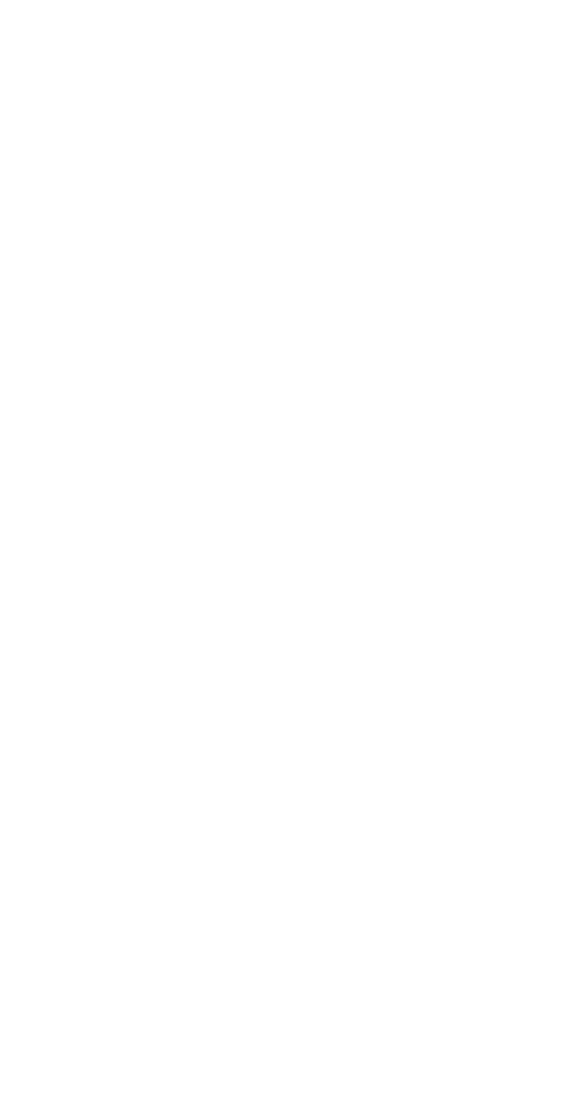
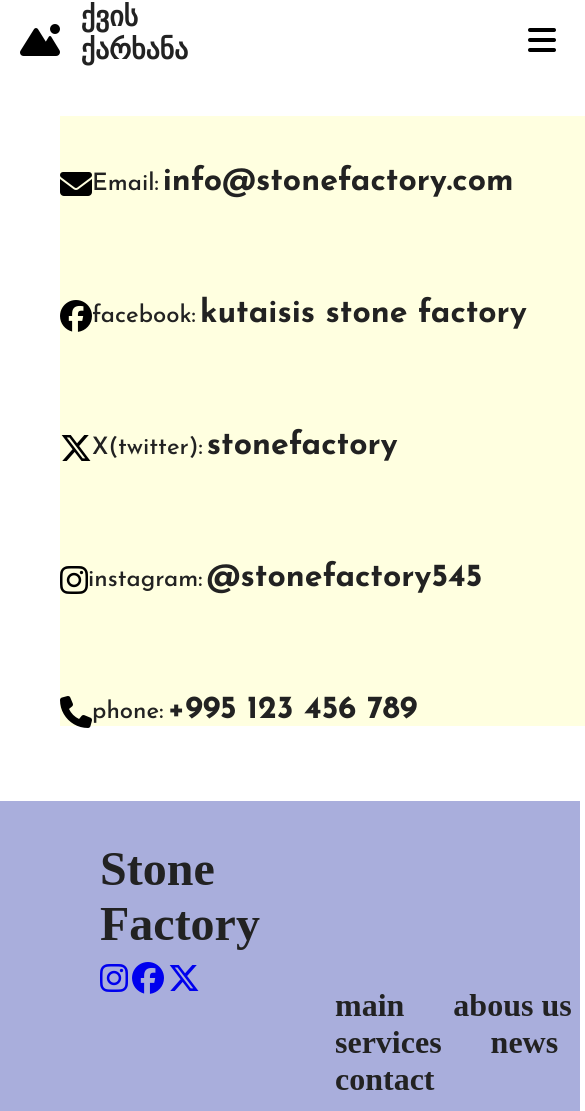
Before and after one commit to N1k0Devv/kutaisisqvisqarxana, a plain HTML site: page contact.html in a window 390 px wide. Shown: the top 1111 px of the page, 585 px wide, since content can reach past the window. Before the commit the page ends 844 px from the top, so only its background shows below. Drawn offline with Linux system fonts and the light colour scheme.

Commit message:
kontaqti

```diff
--- a/aboutus.html
+++ b/aboutus.html
@@ -0,0 +1,29 @@
+<!DOCTYPE html>
+<html lang="en">
+<head>
+    <meta charset="UTF-8">
+    <meta name="viewport" content="width=device-width, initial-scale=1.0">
+    <title>Document</title>
+    <link rel="stylesheet" href="reset.css">
+    <link rel="stylesheet" href="style.css">
+    <script src="https://kit.fontawesome.com/7706f5712b.js" crossorigin="anonymous"></script>
+</head>
+<body>
+    <header>
+        <div class="container">
+            <i class="fa-solid fa-mountain-sun fa-2xl"></i>
+            <h2>ქვის ქარხანა</h2>
+            <nav>
+                <ul>
+                    <li><a class="nav"  href="#">მთავარი</a></li>
+                    <li><a class="nav"  href="aboutus.html">ჩვენს შესახებ</a></li>
+                    <li><a class="nav"  href="sevice.html">სერვისები</a></li>
+                    <li><a class="nav"  href="siaxle.html">სიახლე</a></li>
+                    <li><a class="nav"  href="contact.html">კონტაქტი</a></li>
+                    <li><i class="fa-solid fa-bars fa-2xl" id="bar"></i></li>
+                </ul>
+            </nav>
+        </div>
+    </header>
+</body>
+</html>
--- a/contact.html
+++ b/contact.html
@@ -0,0 +1,65 @@
+<!DOCTYPE html>
+<html lang="en">
+<head>
+    <meta charset="UTF-8">
+    <meta name="viewport" content="width=device-width, initial-scale=1.0">
+    <title>Document</title>
+    <link rel="stylesheet" href="reset.css">
+    <link rel="stylesheet" href="style.css">
+    <script src="https://kit.fontawesome.com/7706f5712b.js" crossorigin="anonymous"></script>
+    <link rel="preconnect" href="https://fonts.googleapis.com">
+<link rel="preconnect" href="https://fonts.gstatic.com" crossorigin>
+<link href="https://fonts.googleapis.com/css2?family=Josefin+Sans:ital,wght@0,100..700;1,100..700&display=swap" rel="stylesheet">
+</head>
+<body>
+    <header>
+        <div class="container">
+            <i class="fa-solid fa-mountain-sun fa-2xl"></i>
+            <h2>ქვის ქარხანა</h2>
+            <nav>
+                <ul>
+                    <li><a class="nav"  href="index.html">მთავარი</a></li>
+                    <li><a class="nav"  href="aboutus.html">ჩვენს შესახებ</a></li>
+                    <li><a class="nav"  href="sevice.html">სერვისები</a></li>
+                    <li><a class="nav"  href="siaxle.html">სიახლე</a></li>
+                    <li><a class="nav"  href="contact.html">კონტაქტი</a></li>
+                    <li><i class="fa-solid fa-bars fa-2xl" id="bar"></i></li>
+                </ul>
+            </nav>
+        </div>
+    </header>
+    <section class="s-2">
+        <div class="contact-1">
+            <i class="fa-solid fa-envelope fa-2xl"></i><span>Email:</span> <h2>info@stonefactory.com</h2>
+        </div>
+        <div class="contact-1">
+            <i class="fa-brands fa-facebook fa-2xl"></i><span>facebook:</span> <h2>kutaisis stone factory</h2>
+        </div>
+        <div class="contact-1">
+            <i class="fa-brands fa-x-twitter fa-2xl"></i><span>X(twitter):</span> <h2>stonefactory</h2>
+        </div>
+        <div class="contact-1">
+            <i class="fa-brands fa-instagram fa-2xl"></i><span>instagram:</span> <h2>@stonefactory545</h2>
+        </div>
+        <div class="contact-1">
+            <i class="fa-solid fa-phone fa-2xl"></i><span>phone:</span> <h2>+995 123 456 789</h2>
+        </div>
+    </section>
+    <footer>
+        <h3 class="stone">Stone</h3>
+        <h3>Factory</h3>
+        <div class="icons">
+        <a href="#"><i class="fa-brands fa-instagram fa-2xl"></i></a>
+        <a href="#"><i class="fa-brands fa-facebook fa-2xl"></i></a>
+        <a href="#"><i class="fa-brands fa-x-twitter fa-2xl"></i></a>
+        </div>
+        <div class="foot-nav">
+            <a href="">main</a>
+            <a href="">abous us</a>
+            <a href="">services</a>
+            <a href="">news</a>
+            <a href="">contact</a>
+        </div>
+    </footer>
+</body>
+</html>
--- a/style.css
+++ b/style.css
@@ -1,8 +1,7 @@
 .container{
     margin: 0 auto;
-    max-width: 100%;
-    width: 1146px;
-    border: 2px solid;
+    width: 100%;
+    max-width: 1146px;
     display: flex;
 }
 .nav{
@@ -35,13 +34,17 @@ header i{
 height: 55.3px;
 flex-shrink: 0;
 }
+#bar{
+    display: none;
+}
+
 .s-1{
     margin-top: 70px;
     display: flex;
 }
 .s-1 h3{
     color: #222;
-font-family: "Rockwell Extra Bold";
+font-family: "josefin sans";
 font-size: 48px;
 font-style: normal;
 font-weight: 800;
@@ -49,6 +52,7 @@ line-height: normal;
 gap: 30px;
 height: 100px;
 padding-left: 100px;
+padding-top: 80px;
 }
 .s-1 h4{
     color: #222;
@@ -63,16 +67,190 @@ display: block;
 height: 50px;
 margin-left: 50px;
 padding-left: 90px;
+padding-top: 100px;
 }
 .container-1{
-    margin: 0 auto;
-    max-width: 100%;
-    width: 1200px;
-    border: 2px solid;
+    height: 400px;
+    width: 100%;
+    max-width: 600px;
     display: flex;
     flex-direction: column;
-    justify-content: center;
 }
 .s-1 img{
-    margin-left: 70px;
+    margin-left: 70PX;
+    border-radius: 10px;
 }
+footer{
+    background: #A9AEDC;
+    max-width: 1363px;
+height: 310px;
+flex-shrink: 0;
+margin-top: 75px;
+
+}
+footer h3{
+    color: #222;
+font-family: "Rockwell Extra Bold";
+font-size: 48px;
+font-style: normal;
+font-weight: 800;
+line-height: normal;
+margin-left: 100px;
+}
+.stone{
+    padding-top: 40px;
+}
+.icons{
+    margin-left: 100px;
+    padding-top: 20px;
+}
+.foot-nav{
+    margin-left: 290px;
+    margin-top: 0px;
+}
+.foot-nav a{
+    color: #222;
+font-family: "Rockwell Extra Bold";
+font-size: 32px;
+font-style: normal;
+font-weight: 800;
+line-height: normal;
+margin-left: 45px;
+}
+.contact-1{
+    display: block;
+    margin-top: 50px;
+    padding-top: 50px;
+}
+.s-2{
+    margin-left: 60px;
+    margin-top: 50px;
+    width: 1146px;
+    background-color: lightyellow;
+}
+.s-2 h2{
+    display: inline-block;
+    font-family: "josefin sans";
+    color: #222;
+    font-size: 32px;
+    font-style: normal;
+    font-weight: 800;
+    line-height: normal;
+}
+span{
+    font-family: "josefin sans";
+    color: #222;
+    font-size: 24px;
+    font-style: normal;
+    font-weight: 500;
+    line-height: normal;
+}
+
+
+
+
+
+
+
+
+
+
+
+
+
+
+
+@media (max-width: 1175px){
+    .s-1 img{
+        margin-left: 0px;
+    }
+    .s-1 h3, .s-1 h4{
+        padding-left: 20px;
+    }
+    footer{
+        width: 1174px;
+    }
+}
+@media (max-width: 1000px){
+    .s-1 h3{
+        font-size: 40px;
+    }
+    .s-1 h4{
+        font-size: 20px;
+    }
+    .container{
+        width: 999px;
+    }
+    .s-1{
+        width: 1000px;
+    }
+    footer{
+        width: 999px;
+        display: flex;
+        flex-direction: column;
+    }
+}
+@media (max-width: 600px){
+    .container{
+        margin: 0 auto;
+        width: 100%;
+        max-width: 600px;
+    }
+    #bar{
+        display: flex;
+        padding-top: 40px;
+        padding-right: 0px;
+    }
+    .nav{
+        display: none;
+    }
+    header i{
+        vertical-align: middle;
+        padding-top: 40px;
+        margin-left: 20px;
+    }
+    header h2{
+        margin-right: 70px;
+    }
+    .s-1{
+        flex-direction: column;
+        width: 600px;
+    }
+    .s-1 img{
+       margin-left: 0px;
+       width: 100%;
+       max-width: 600px;
+       height: auto;
+    }
+    .s-1 h3{
+        padding-left: 50px;
+        font-size: 48px;
+        padding-left: 60px;
+    }
+    .s-1 h4{
+        padding-left: 50px;
+        font-size: 24px;
+    }
+    footer{
+        width: 600px;
+        display: flex;
+        flex-direction: column;
+    }
+}
+@media (max-width: 580px){
+    .container, .container-1, .s-1 img{
+        width: 570px;
+    }
+    .s-1{
+        width: 580px;
+    }
+    footer{
+        width: 580px;
+    }
+}
+@media (max-width: 360px){
+    footer{
+        display: flex;
+    }
+
+}
```
Also changed, not shown: index.html (+17 -0 lines), sevice.html (+29 -0 lines), siaxle.html (+29 -0 lines).
